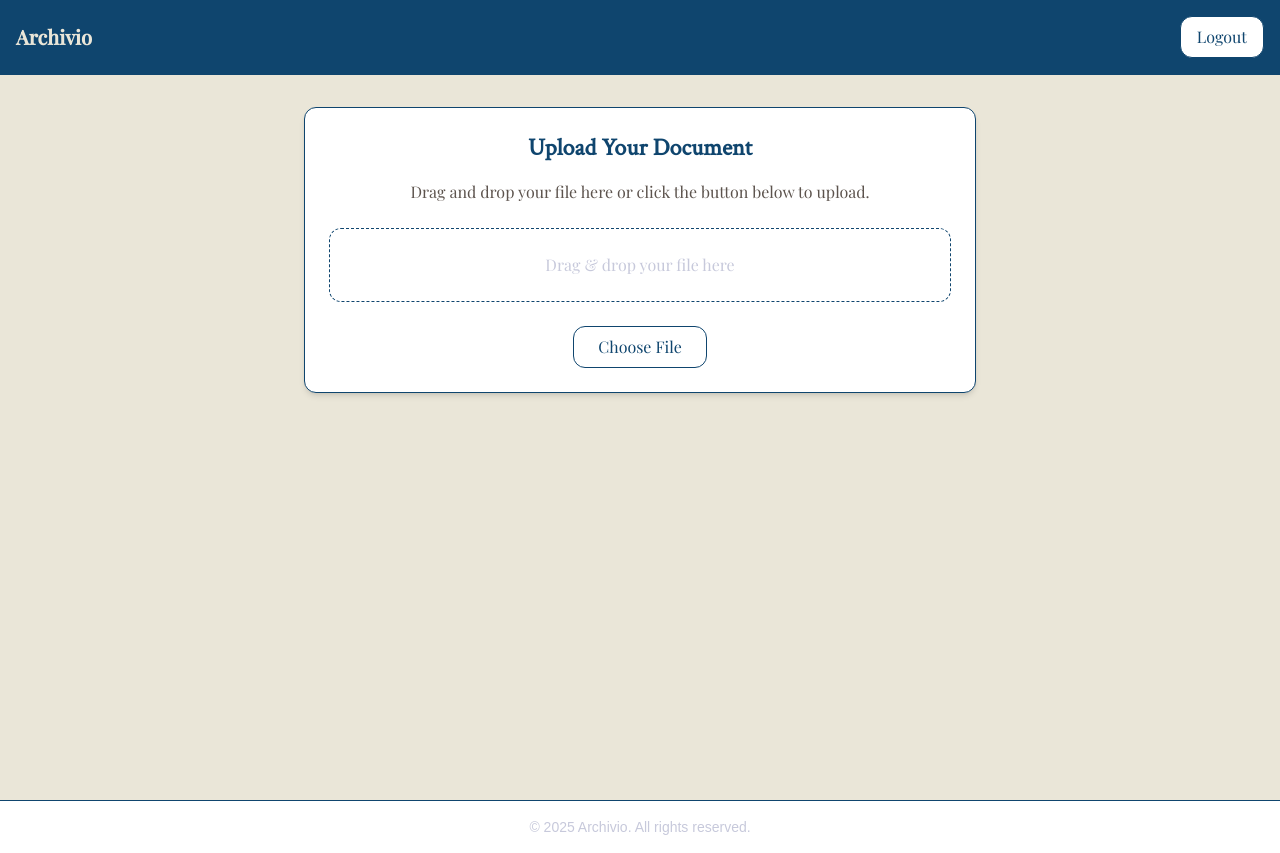
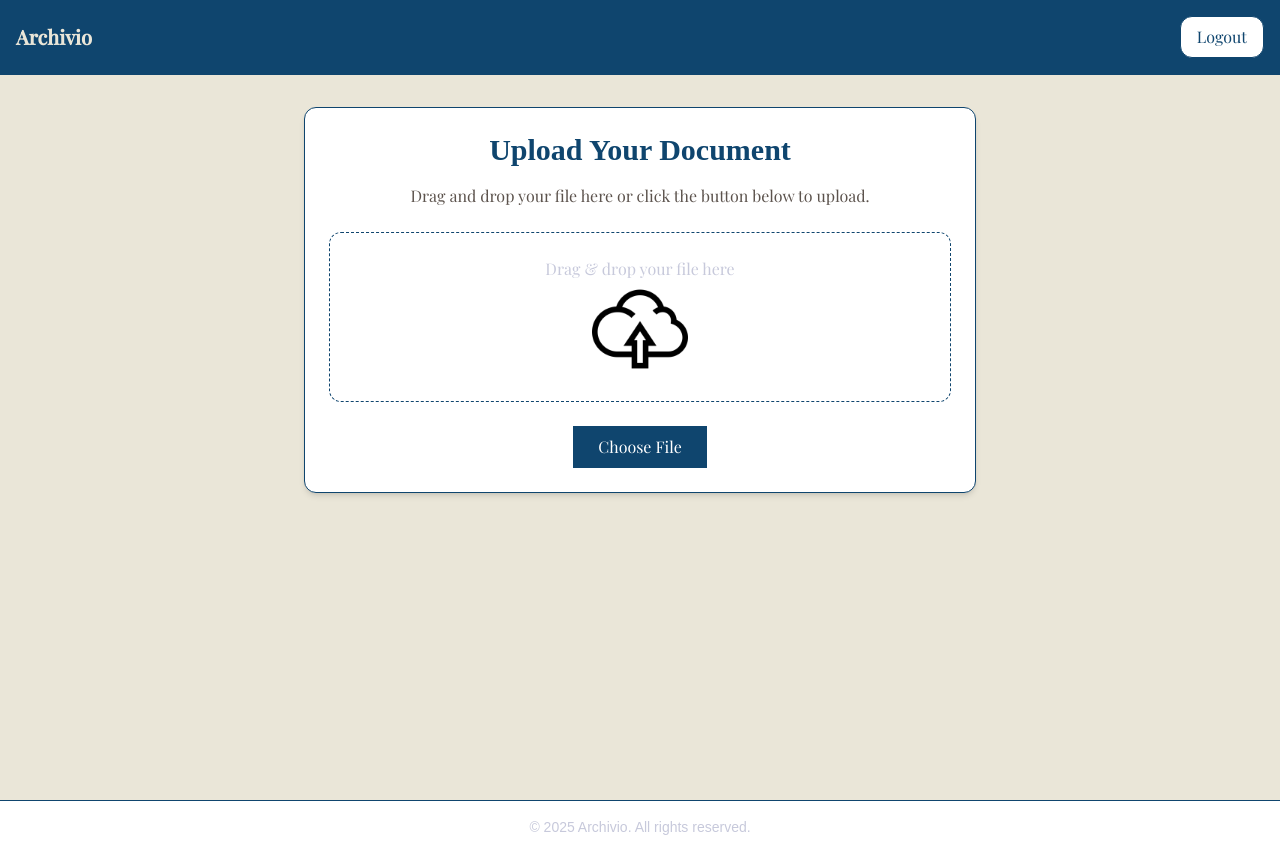
Before and after one commit to prashanth4943/dms-vue, a Vue app: page /uploads in a window 1280 px wide. Built offline with nearby package versions, Linux system fonts and the light colour scheme.

Commit message:
upload page ui fix

```diff
--- a/src/components/Uploads.vue
+++ b/src/components/Uploads.vue
@@ -4,7 +4,7 @@
 
     <!-- Upload Container -->
     <div class="upload-container max-w-2xl mx-auto mt-8 p-6 bg-white shadow-md border border-primary rounded-large">
-      <h1 class="text-2xl font-serif font-bold mb-4 text-primary">Upload Your Document</h1>
+      <h1 class="text-3xl font-damion font-bold mb-4 text-primary">Upload Your Document</h1>
       <p class="text-text mb-6">
         Drag and drop your file here or click the button below to upload.
       </p>
@@ -18,6 +18,7 @@
         :class="{ 'bg-neutralLight': dragging }"
       >
         <p class="text-neutralDark">Drag & drop your file here</p>
+        <img src="/public/upload.png" alt="" class="w-24 block m-auto">
       </div>
 
       <!-- File Input -->
@@ -28,7 +29,7 @@
       </label> -->
       <label
         for="file-input"
-        class="upload-label inline-block  mt-6 text-center px-6 py-2 border border-primary text-primary bg-white rounded-large hover:bg-primary hover:text-white transition cursor-pointer"
+        class="upload-label inline-block  mt-6 text-center px-6 py-2 border border-primary text-white bg-primary rounded-medium hover:bg-white hover:text-primary transition cursor-pointer"
       >
         Choose File
       </label>
@@ -51,10 +52,10 @@
           <p><strong>File Type:</strong> {{ file.type }}</p>
         </div>
         <div class="flex justify-between mt-4">
-          <button @click="uploadFile(file)" class="upload-btn px-4 py-2 border border-primary text-primary bg-white rounded-large hover:bg-primary hover:text-white transition">
+          <button @click="uploadFile(file)" class="upload-btn px-4 py-2 border border-primary text-white bg-primary hover:bg-white hover:text-primary transition">
             Upload
           </button>
-          <button @click="clearFile" class="cancel-btn px-4 py-2 border border-primary text-primary bg-white rounded-large hover:bg-secondary hover:text-white transition">
+          <button @click="clearFile" class="cancel-btn px-4 py-2 border border-primary text-white bg-primary  hover:bg-white hover:text-primary transition">
             Cancel
           </button>
         </div>
--- a/tailwind.config.js
+++ b/tailwind.config.js
@@ -21,6 +21,7 @@ export default {
         hurricane:['Hurricane','serif'],
         sans: ['"Playfair Display"', 'serif'], // Thin and Roman serif
         serif: ['"Crimson Text"', 'serif'],
+        Pattaya:["Pattaya",'serif'],
       },
       borderRadius: {
         DEFAULT: '8px',
```
Also changed, not shown: public/upload.png (added).
